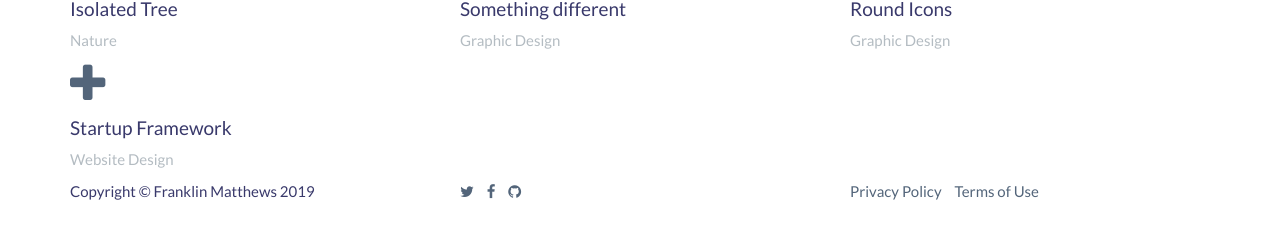
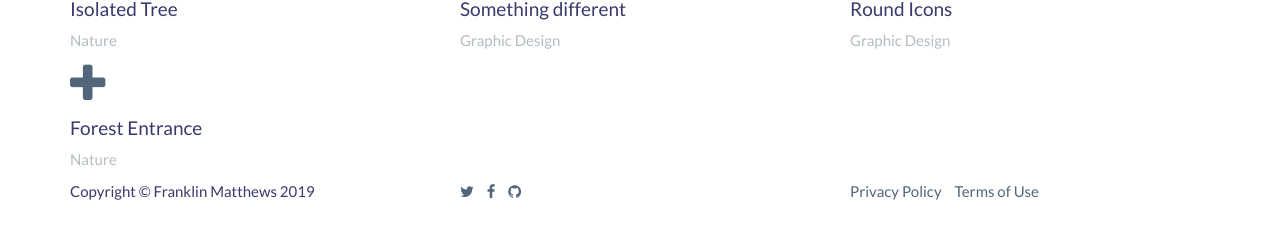
Before and after one commit to franklinmatthews/franklinmatthews.github.io, a Jekyll site: the page built from _posts/2014-07-14-project-5.markdown, in a window 1280 px wide. Shown: the part 378-617 px from the top of the page. Built offline with Jekyll 4.4.1, drawn with Linux system fonts in a browser that asks for light colours; some web fonts are replaced; some of the changed lines change nothing that is shown.

Commit message:
forest entrance post

```diff
--- a/_posts/2014-07-14-project-5.markdown
+++ b/_posts/2014-07-14-project-5.markdown
@@ -1,15 +1,15 @@
 ---
-title: Startup Framework
-subtitle: Website Design
+title: Forest Entrance
+subtitle: Nature
 layout: default
 modal-id: 5
 date: 2014-07-14
-img: startup-framework.png
-thumbnail: startup-framework-thumbnail.png
+img: forest-entrance.portfolio.jpg
+thumbnail: forest-entrance.thumbnail.jpg
 alt: image-alt
 project-date: April 2014
 client: Start Bootstrap
 category: Web Development
-description: Lorem ipsum dolor sit amet, usu cu alterum nominavi lobortis. At duo novum diceret. Tantas apeirian vix et, usu sanctus postulant inciderint ut, populo diceret necessitatibus in vim. Cu eum dicam feugiat noluisse.
+description: Rendering of a path between trees
 
 ---
```
